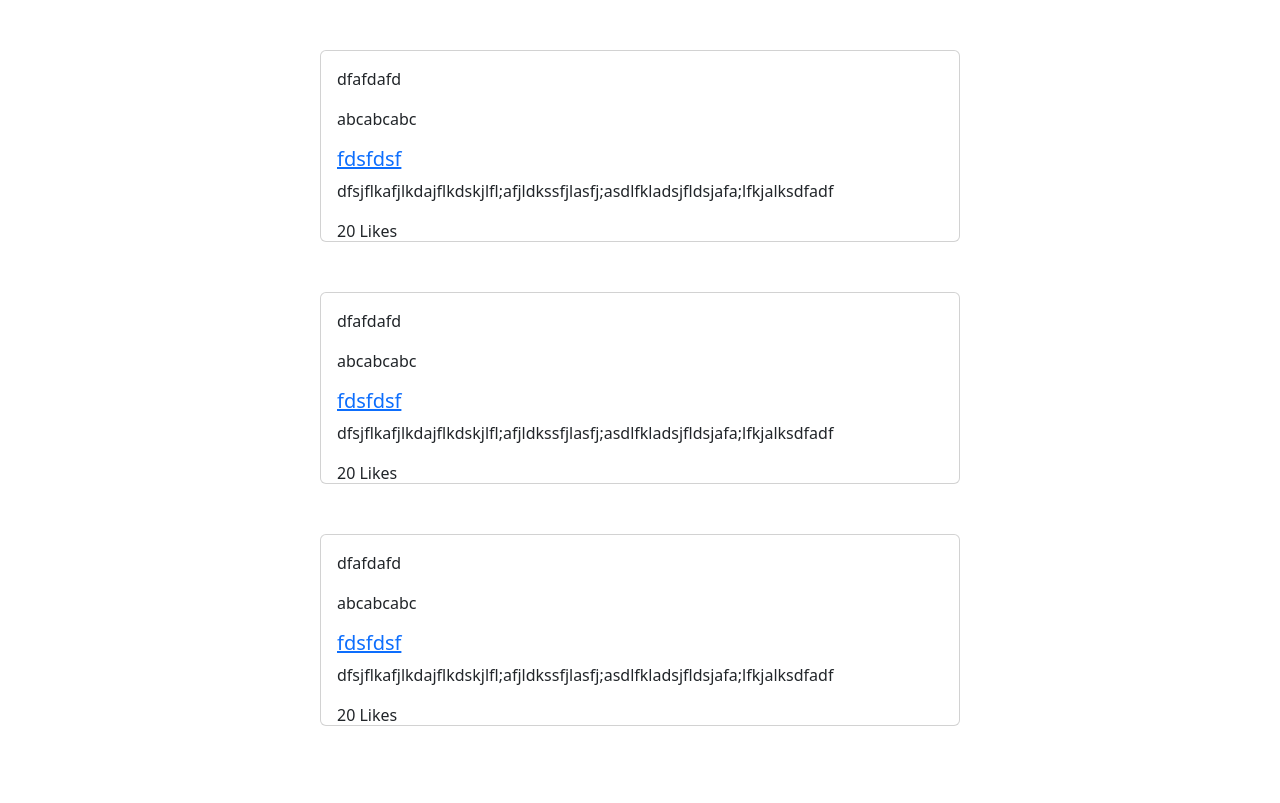
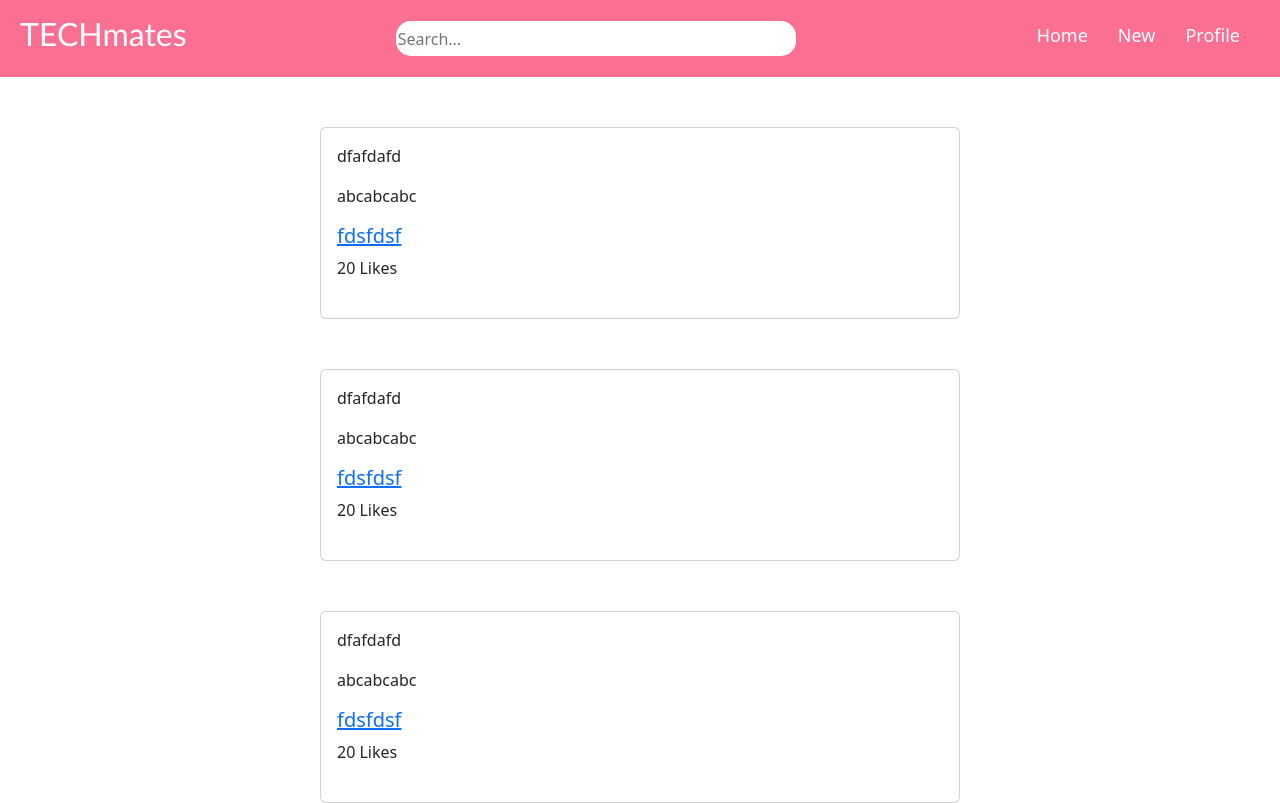
Before and after one commit to qnhn22/CSConnect, a React (Vite) app: page / in a window 1280 px wide. Built offline with nearby package versions, Linux system fonts and the light colour scheme; no server answers.

Commit message:
set up supabase

```diff
--- a/src/App.jsx
+++ b/src/App.jsx
@@ -1,20 +1,15 @@
 import { useState } from 'react'
 import './App.css'
 import NavBar from './components/NavBar'
-import Feed from './components/Feed'
-import New from './routes/New'
-import Update from './routes/Update'
-import PostDetail from './routes/PostDetail'
+import { Outlet } from 'react-router-dom'
 
 function App() {
-
   return (
     <div className="App">
       <NavBar />
-      <PostDetail />
-      {/* <Feed />
-      <New />
-      <Update /> */}
+      <div className='outlet'>
+        <Outlet />
+      </div>
     </div>
   )
 }
--- /dev/null
+++ b/src/client.js
@@ -0,0 +1,6 @@
+import { createClient } from '@supabase/supabase-js'
+
+const supabaseURL = import.meta.env.VITE_SUPABASE_URL;
+const supabaseKEY = import.meta.env.VITE_SUPABASE_KEY;
+
+export const supabase = createClient(supabaseURL, supabaseKEY);
--- a/src/components/Feed.jsx
+++ /dev/null
@@ -1,14 +0,0 @@
-import React from 'react'
-import Post from './Post'
-
-function Feed() {
-    return (
-        <div className='Feed'>
-            <Post />
-            <Post />
-            <Post />
-        </div>
-    )
-}
-
-export default Feed
--- a/src/components/NavBar.jsx
+++ b/src/components/NavBar.jsx
@@ -1,4 +1,5 @@
 import React from 'react'
+import { Link, Outlet } from 'react-router-dom'
 
 function NavBar() {
     return (
@@ -8,9 +9,9 @@ function NavBar() {
                 <input type='text' name='search' id='search' placeholder='Search...' />
             </form>
             <ul className='nav-links'>
-                <li className='link'><a href='https://www.google.com/'>Home</a></li>
-                <li className='link'><a href='https://www.google.com/'>New</a></li>
-                <li className='link'><a href='https://www.google.com/'>Profile</a></li>
+                <li className='link'><Link to="/">Home</Link></li>
+                <li className='link'><Link to="/new">New</Link></li>
+                <li className='link'><Link to="/">Profile</Link></li>
             </ul>
         </nav>
     )
--- a/src/components/Post.jsx
+++ b/src/components/Post.jsx
@@ -12,9 +12,6 @@ function Post({ title, time, category, author, likes }) {
                 <Card.Link href="https://www.google.com/">
                     <Card.Title>fdsfdsf</Card.Title>
                 </Card.Link>
-                <Card.Text>
-                    dfsjflkafjlkdajflkdskjlfl;afjldkssfjlasfj;asdlfkladsjfldsjafa;lfkjalksdfadf
-                </Card.Text>
                 <div className='bottom-info'>
                     <p className='numLikes'>20 Likes</p>
                 </div>
--- a/src/main.jsx
+++ b/src/main.jsx
@@ -15,6 +15,10 @@ import Home from './routes/Home';
 const router = createBrowserRouter([
   {
     path: "/",
+    element: <App />,
+    children: [
+      {
+        index: true,
         element: <Home />
       },
       {
@@ -29,6 +33,8 @@ const router = createBrowserRouter([
         path: "/postdetail",
         element: <PostDetail />
       }
+    ]
+  },
 ]);
 
 ReactDOM.createRoot(document.getElementById('root')).render(
--- a/src/routes/Home.jsx
+++ b/src/routes/Home.jsx
@@ -1,9 +1,19 @@
-import React from 'react'
-import Feed from '../components/Feed'
+import React, { useEffect, useState } from 'react'
+import Post from "../components/Post"
 
-function Home() {
+function Home({ data }) {
+    const [posts, setPosts] = useState([]);
+
+    useEffect(() => {
+        setPosts(data)
+    }, [posts])
+
     return (
-        <Feed />
+        <div className='feed'>
+            <Post />
+            <Post />
+            <Post />
+        </div>
     )
 }
 
--- a/src/routes/New.css
+++ b/src/routes/New.css
@@ -32,6 +32,7 @@
 
 .input-field>textarea {
     width: 100%;
+    height: 150px;
     padding: 10px;
     margin-bottom: 15px;
     border: solid #ffc8d0;
--- a/src/routes/New.jsx
+++ b/src/routes/New.jsx
@@ -1,30 +1,62 @@
-import React from 'react'
+import React, { useState } from 'react'
 import './New.css'
+import { supabase } from '../client'
 
 function New() {
+    const [post, setPost] = useState({
+        title: "",
+        category: "",
+        content: "",
+        numLikes: 0,
+        image: "",
+    })
+
+    const handleChange = (e) => {
+        const { name, value } = e.target;
+        setPost((prevPost) => ({
+            ...prevPost,
+            [name]: value,
+        }))
+    }
+
+    const createPost = async () => {
+        e.preventDefault()
+        const { data, error } = await supabase.from("Posts").insert({
+            title: post.title,
+            category: post.category,
+            content: post.content,
+            numLikes: post.numLikes,
+            image_link: post.image,
+        }).select()
+
+        console.log(data)
+
+        window.location = "/";
+    }
+
     return (
         <form className='input-form'>
             <div className='input-field'>
                 <label className='input-label' htmlFor="title">Title</label>
-                <input type='text' id='title' name='title' />
+                <input type='text' id='title' name='title' value={post.title} onChange={handleChange} />
             </div>
 
             <div className='input-field'>
                 <label className='input-label' htmlFor="category">Category</label>
-                <input type='text' id='category' name='category' />
+                <input type='text' id='category' name='category' value={post.category} onChange={handleChange} />
             </div>
 
             <div className='input-field'>
                 <label className='input-label' htmlFor="content">Content</label>
-                <textarea id="content" name="content" />
+                <textarea id="content" name="content" value={post.content} onChange={handleChange} />
             </div>
 
             <div className='input-field'>
                 <label className='input-label' htmlFor="image">Image (Optional)</label>
-                <input type='text' id='image' name='image' />
+                <input type='text' id='image' name='image' value={post.image_link} onChange={handleChange} />
             </div>
 
-            <input type='submit' value="Post" />
+            <input type='submit' value="Post" onClick={createPost} />
         </form>
     )
 }
```
Also changed, not shown: 1 other file (tests, documents, lock files or other folders). Lines whose indentation alone changed are shown as unchanged.
